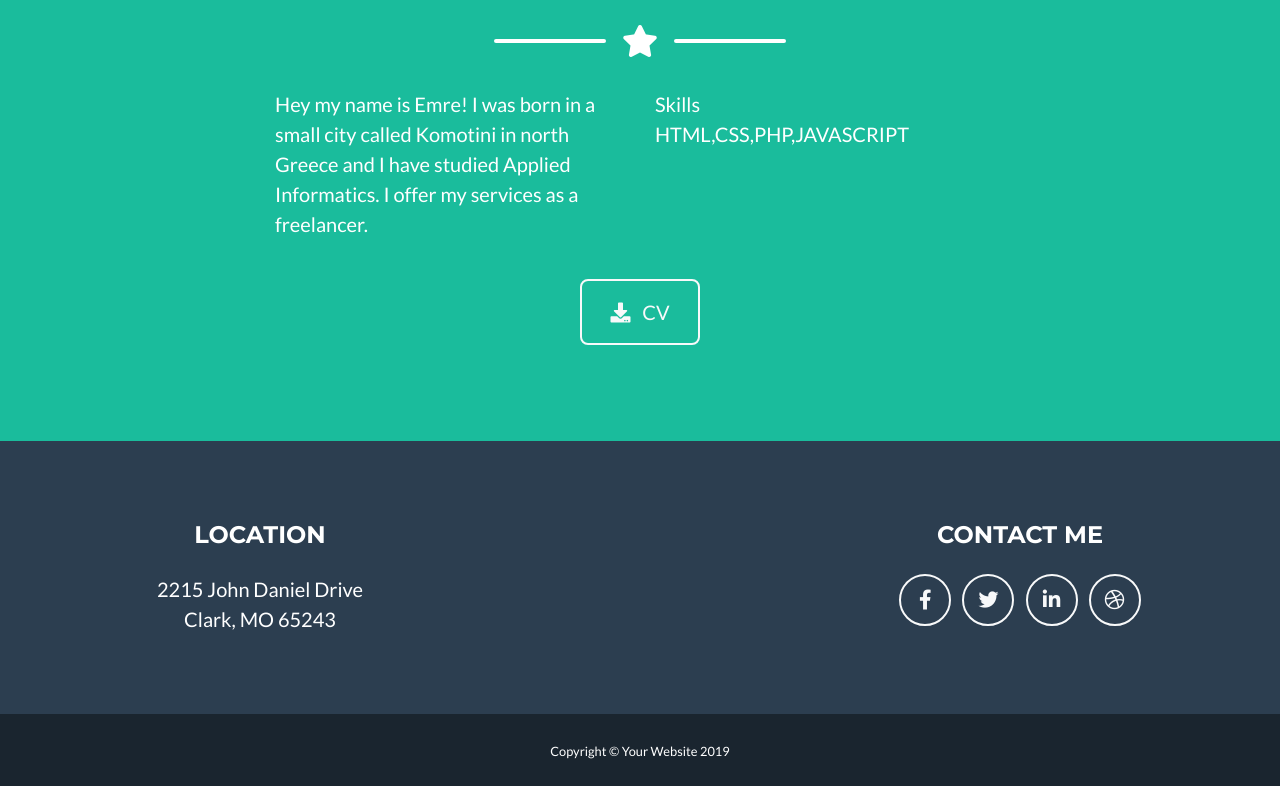
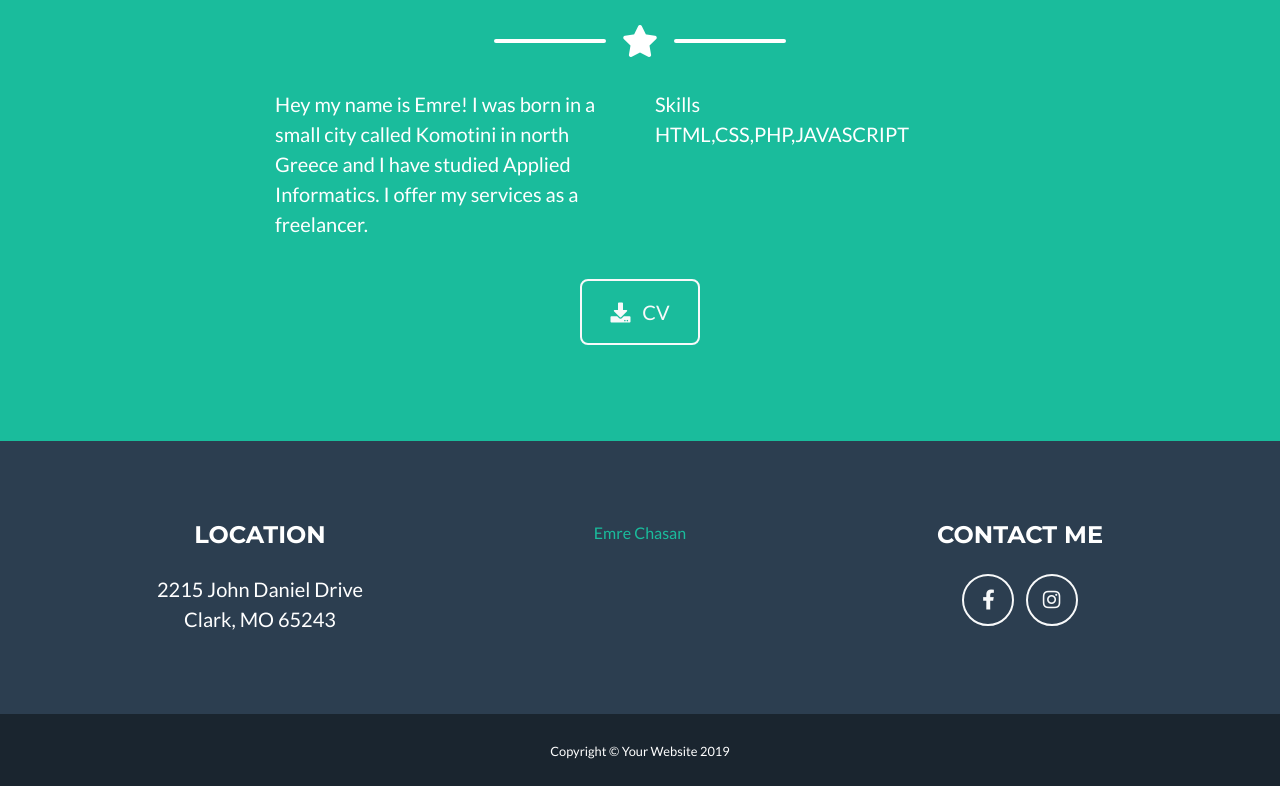
Before and after one commit to EmreChasan/EmreChasan.github.io, a website with bundled scripts: page index.html in a window 1280 px wide. Shown: the part 1704-2490 px from the top of the page. Built offline with nearby package versions, Linux system fonts and the light colour scheme.

Commit message:
Update index.html

```diff
--- a/index.html
+++ b/index.html
@@ -223,23 +223,21 @@
         <!-- Footer Social Icons -->
         <div class="col-lg-4 mb-5 mb-lg-0">
 
+          <div class="LI-profile-badge"  data-version="v1" data-size="medium" data-locale="gr_GR" data-type="vertical" data-theme="dark" data-vanity="emre-chasan-40ab0818a"><a class="LI-simple-link" href='https://gr.linkedin.com/in/emre-chasan-40ab0818a?trk=profile-badge'>Emre Chasan</a></div>
+
         </div>
 
         <!-- Footer About Text -->
         <div class="col-lg-4">
           <h4 class="text-uppercase mb-4">Contact Me</h4>
-          <a class="btn btn-outline-light btn-social mx-1" href="#">
+          <a class="btn btn-outline-light btn-social mx-1" href="https://www.facebook.com/emrechsn">
             <i class="fab fa-fw fa-facebook-f"></i>
           </a>
-          <a class="btn btn-outline-light btn-social mx-1" href="#">
-            <i class="fab fa-fw fa-twitter"></i>
+          <a class="btn btn-outline-light btn-social mx-1" href="https://www.instagram.com/emrechsn/">
+            <i class="fab fa-instagram"></i>
           </a>
-          <a class="btn btn-outline-light btn-social mx-1" href="#">
-            <i class="fab fa-fw fa-linkedin-in"></i>
-          </a>
-          <a class="btn btn-outline-light btn-social mx-1" href="#">
-            <i class="fab fa-fw fa-dribbble"></i>
-          </a>
+
+
         </div>
 
       </div>
```
